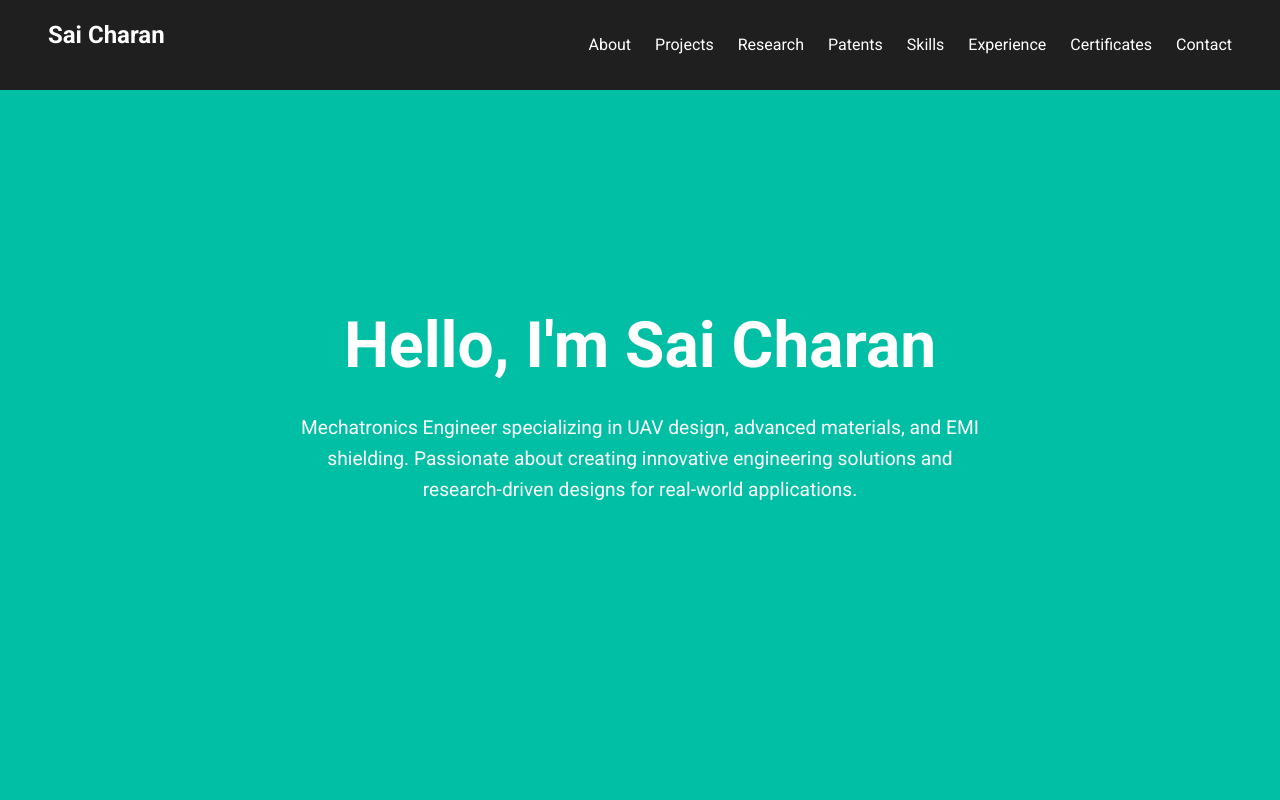
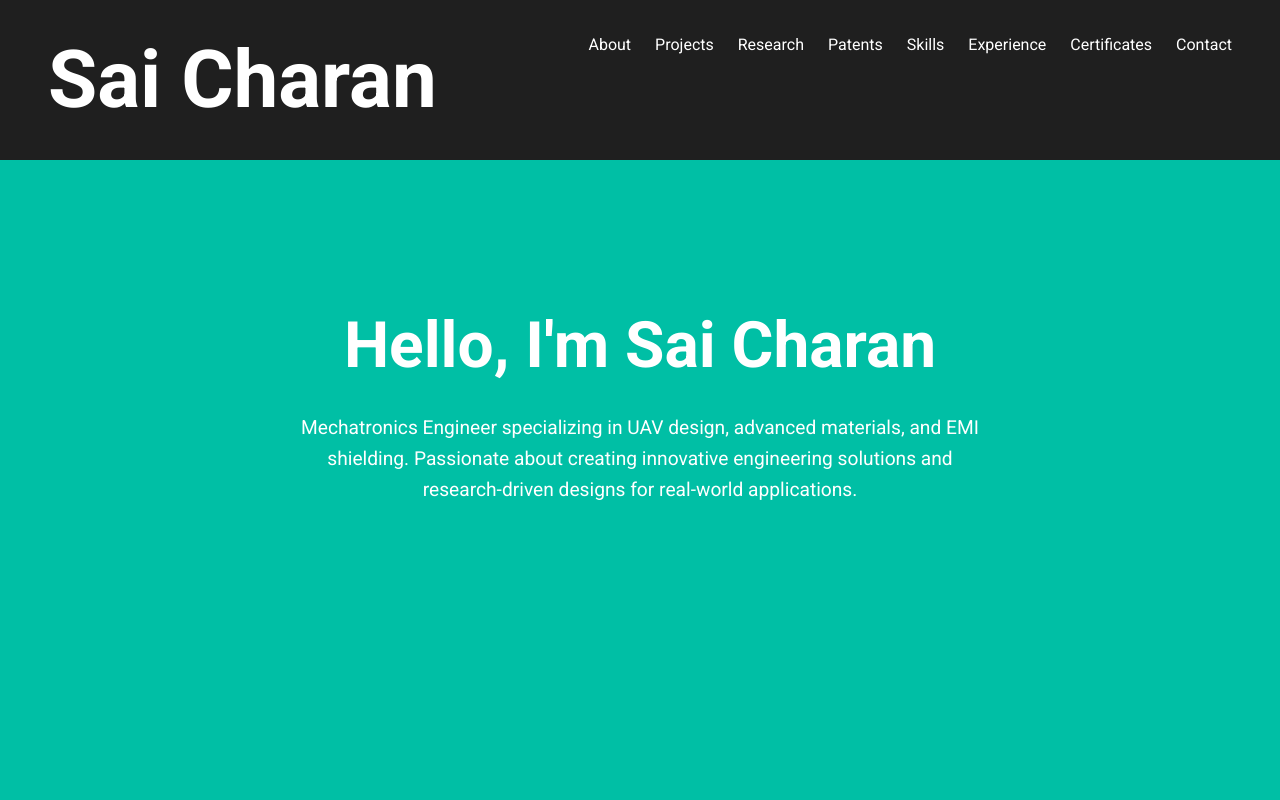
Before and after one commit to saicharanbg/Mine, a plain HTML site: page index.html in a window 1280 px wide. Shown: the top 800 px of the page. Drawn offline with Linux system fonts and the light colour scheme.

Commit message:
Increase logo font size to 5rem

```diff
--- a/style.css
+++ b/style.css
@@ -24,7 +24,7 @@
 }
 nav .logo {
   font-weight: 700;
-  font-size: 1.5rem;
+  font-size: 5.0rem;
 }
 nav ul {
   list-style: none;
```
